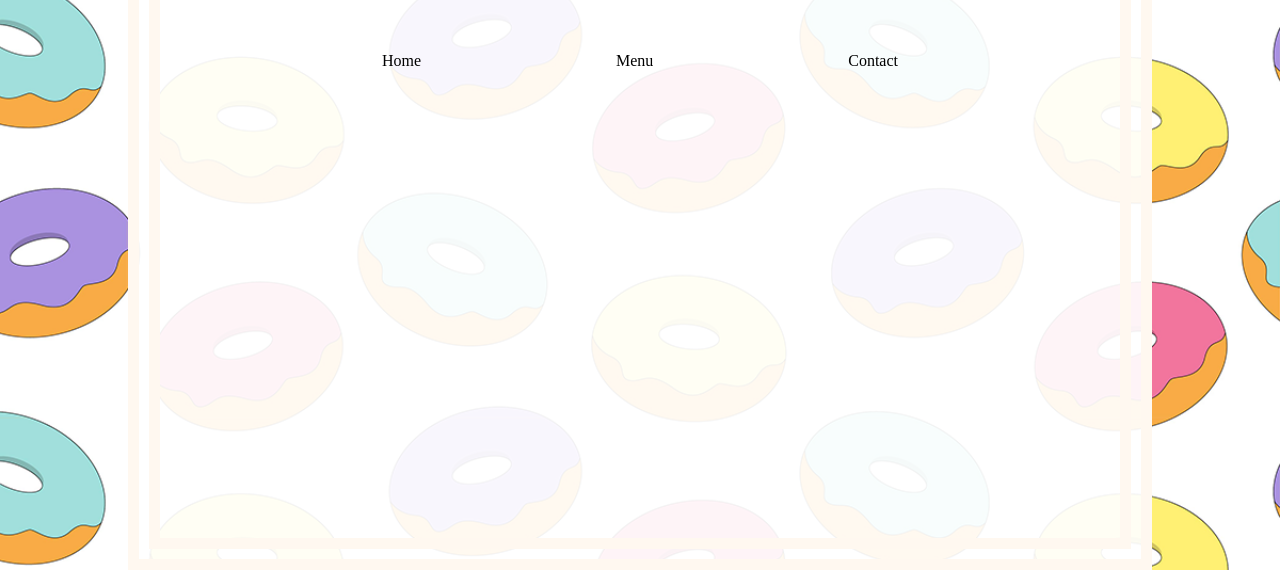
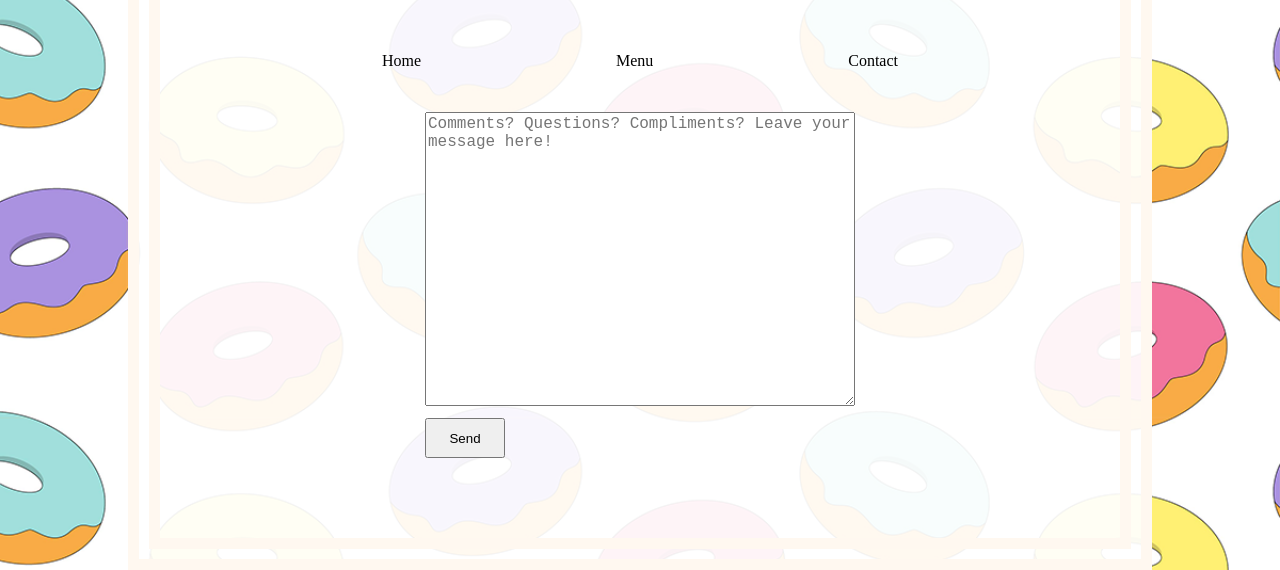
Before and after one commit to avedyer/restaurant-page, a website with bundled scripts: page dist/index.html in a window 1280 px wide. Both pictures are taken after a click on the element "Contact". Shown: the part 230-800 px from the top of the page. Built offline with nearby package versions, Linux system fonts and the light colour scheme; files whose address does not match are found by name.

Commit message:
build basic contact form

```diff
--- a/src/contact.js
+++ b/src/contact.js
@@ -1,4 +1,26 @@
 export default function contact() {
-    const contact = document.createElement('form')
+    const contact = document.createElement('form');
+    contact.classList.add('contact');
+
+    const textbox = document.createElement('textarea');
+    textbox.setAttribute('placeholder', 'Comments? Questions? Compliments? Leave your message here!');
+    textbox.setAttribute('rows', "16");
+    textbox.classList.add('textbox');
+
+    const submit = document.createElement('input');
+    submit.setAttribute('type', 'button');
+    submit.value = 'Send';
+    submit.classList.add('send');
+
+    const received = document.createElement('p');
+    received.innerHTML = "Thanks! We'll reply shortly if needed.";
+    received.classList.add('invisible', 'received');
+
+    submit.onclick = () => {
+        received.classList.remove('invisible');
+    }
+
+    contact.append(textbox, submit, received);
+
     return contact
 }
--- a/src/styles.css
+++ b/src/styles.css
@@ -125,3 +125,31 @@ menu {
     letter-spacing: 0.08em;
     /*transform:  translateX(-50%) translateY(-50%) rotate(-45deg);*/
 }
+
+.contact {
+    width: 50%;
+    margin: auto;
+    display: flex;
+    flex-direction: row;
+    flex-wrap: wrap;
+    justify-content: space-between;
+    gap: 12px;
+}
+
+.contact textarea {
+    font-size: 16px;
+    width: 100%;
+}
+
+.send {
+    width: 80px;
+    height: 40px;
+}
+
+.received {
+    text-align: right;
+}
+
+.invisible {
+    visibility: hidden;
+}
```
Also changed, not shown: dist/main.js.
